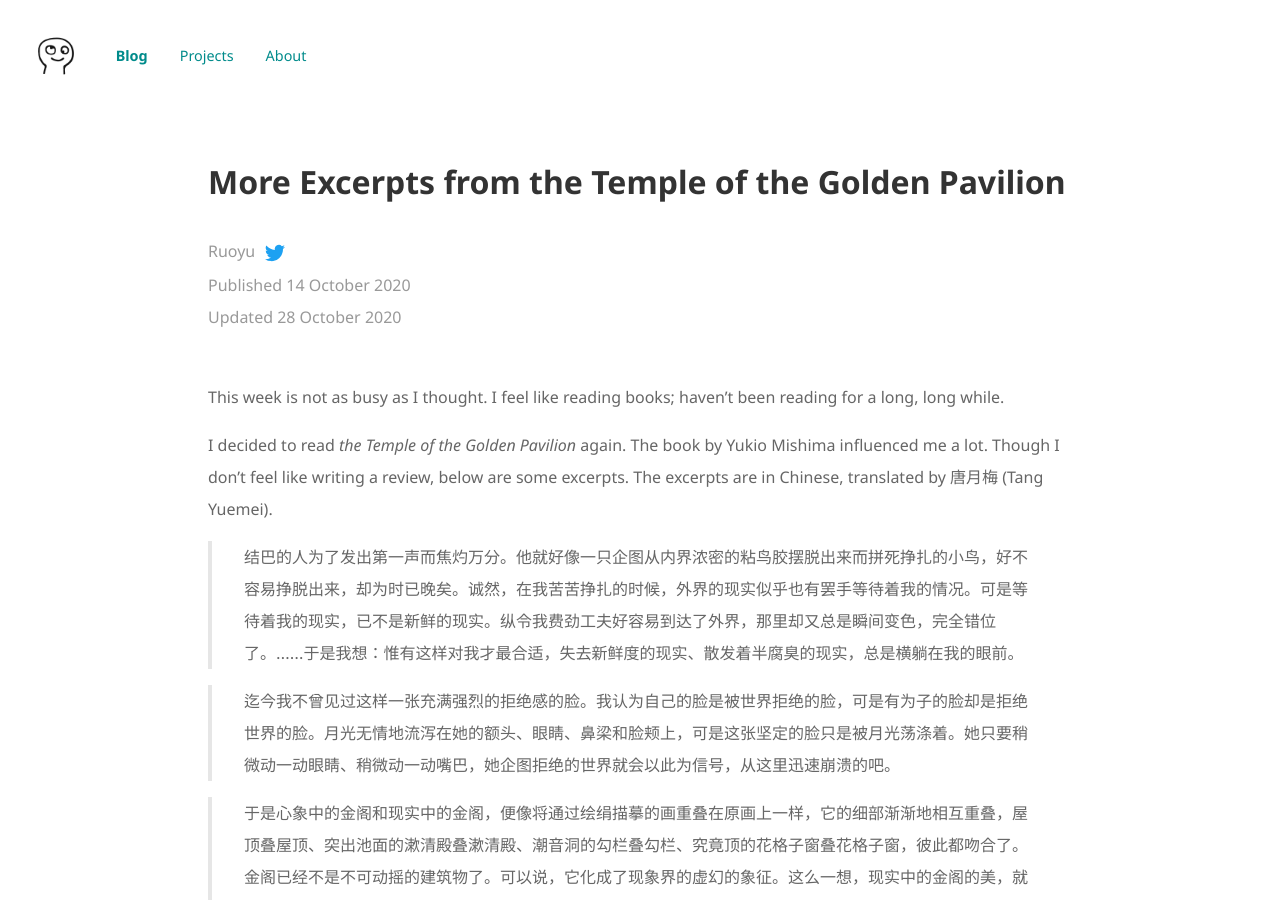
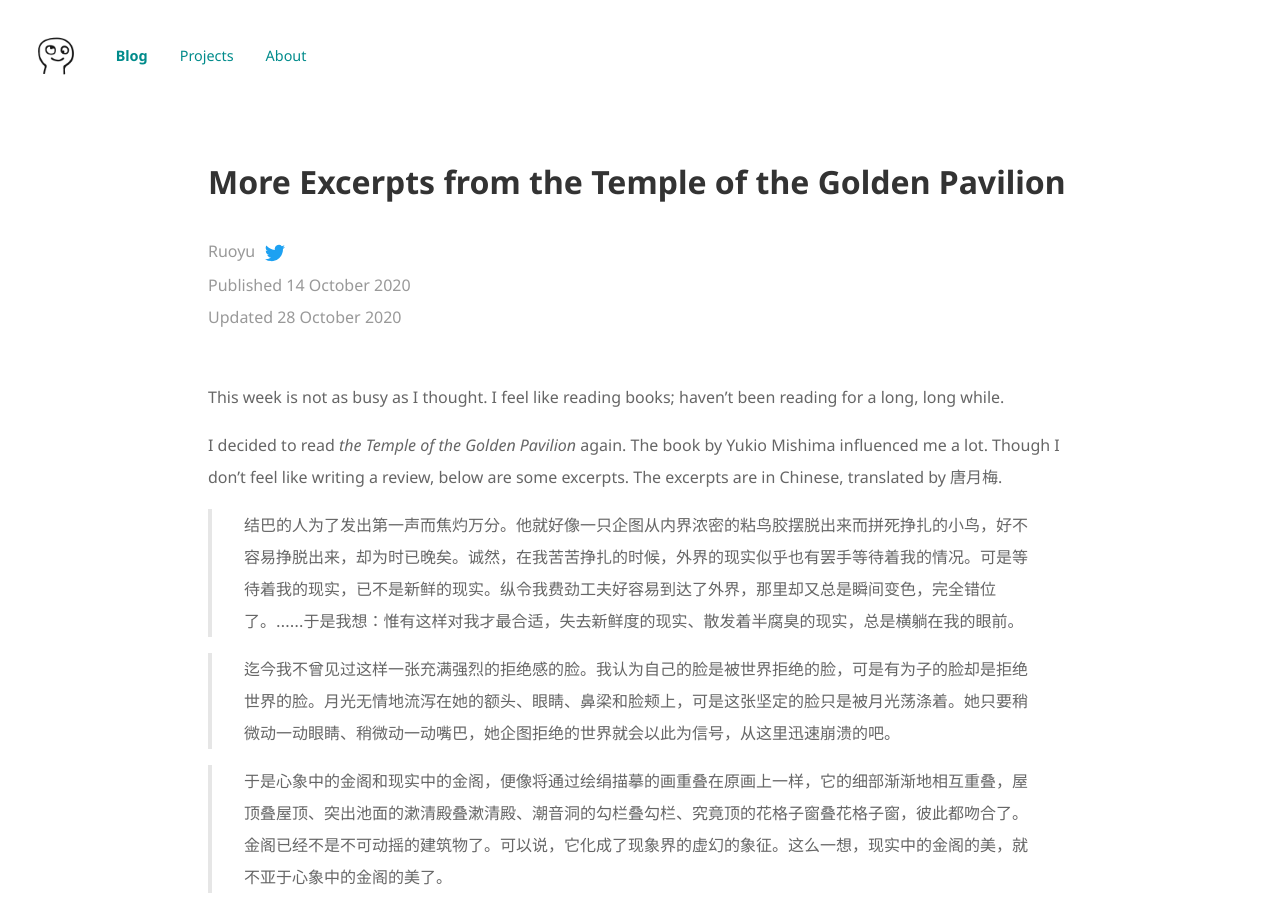
Before and after one commit to ZhongRuoyu/ruoyu.xyz, a Jekyll site: the page built from _posts/2020-10-14-temple-of-the-golden-pavilion.md, in a window 1280 px wide and 900 px high. Built offline with Jekyll 4.4.1, drawn with Linux system fonts in a browser that asks for light colours; some of the changed text lies outside the part shown.

Commit message:
Formatting updated

```diff
--- a/_posts/2020-10-14-temple-of-the-golden-pavilion.md
+++ b/_posts/2020-10-14-temple-of-the-golden-pavilion.md
@@ -8,7 +8,7 @@ description: A few more excerpts from the book that influenced me much.
 
 This week is not as busy as I thought. I feel like reading books; haven't been reading for a long, long while.
 
-I decided to read *the Temple of the Golden Pavilion* again. The book by Yukio Mishima influenced me a lot. Though I don't feel like writing a review, below are some excerpts. The excerpts are in Chinese, translated by 唐月梅 (Tang Yuemei).
+I decided to read *the Temple of the Golden Pavilion* again. The book by Yukio Mishima influenced me a lot. Though I don't feel like writing a review, below are some excerpts. The excerpts are in Chinese, translated by 唐月梅.
 
 > 结巴的人为了发出第一声而焦灼万分。他就好像一只企图从内界浓密的粘鸟胶摆脱出来而拼死挣扎的小鸟，好不容易挣脱出来，却为时已晚矣。诚然，在我苦苦挣扎的时候，外界的现实似乎也有罢手等待着我的情况。可是等待着我的现实，已不是新鲜的现实。纵令我费劲工夫好容易到达了外界，那里却又总是瞬间变色，完全错位了。……于是我想：惟有这样对我才最合适，失去新鲜度的现实、散发着半腐臭的现实，总是横躺在我的眼前。
 
```
Also changed, not shown: other parts of _posts/2020-10-14-temple-of-the-golden-pavilion.md (+0 -4 lines), _posts/2020-07-18-quotes.md (+5 -5 lines), _posts/2020-09-01-quotes.md (+1 -1 lines), _posts/2020-09-30-september.md (+1 -1 lines), _posts/2020-10-15-playlist.md (+0 -2 lines), _posts/2021-01-01-new-years-quote.md (+1 -1 lines).
